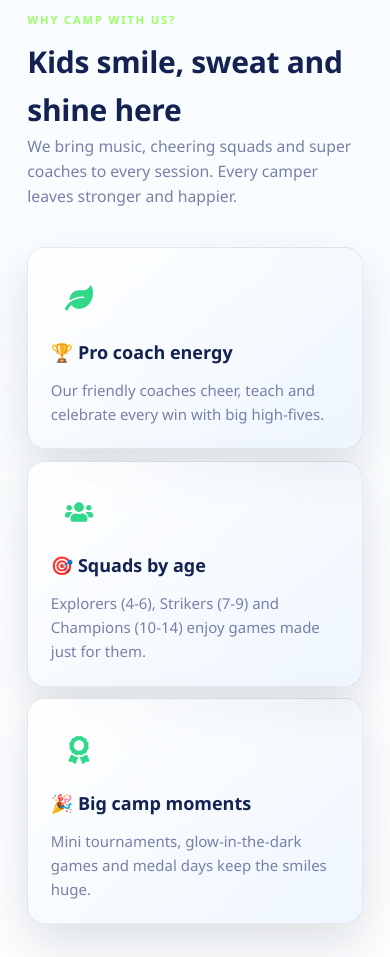
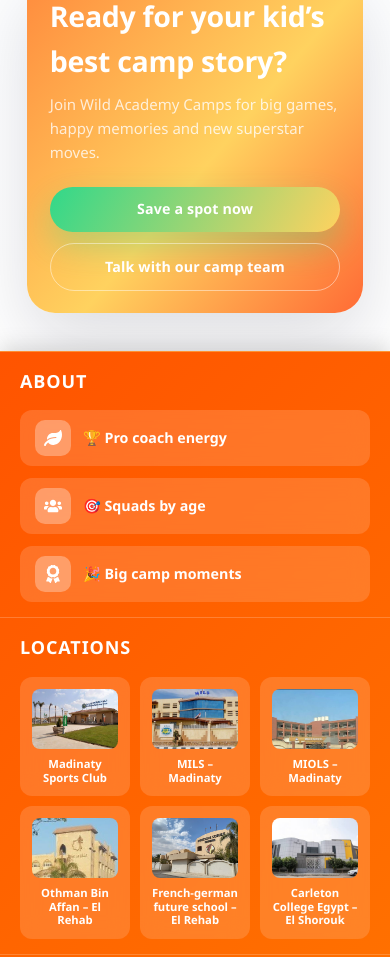
Before and after one commit to ahmedddddr/wild-academy, a React (Create React App) app in the folder frontend/: page / in a window 390 px wide. Shown: the part 1040-1997 px from the top of the page. Built offline with nearby package versions, Linux system fonts and the light colour scheme.

Commit message:
Add slider bar at bottom with About, Locations, and Activities

```diff
--- a/frontend/src/pages/Home.css
+++ b/frontend/src/pages/Home.css
@@ -537,6 +537,7 @@ main {
 .footer {
   margin-top: var(--space-xl);
   padding: var(--space-xl) clamp(1.5rem, 6vw, var(--space-lg));
+  padding-bottom: calc(var(--space-xl) + 200px);
   background: #101739;
   color: rgba(255, 255, 255, 0.78);
   display: flex;
@@ -611,6 +612,202 @@ main {
   font-size: 0.85rem;
   color: rgba(255, 255, 255, 0.48);
   text-align: center;
+}
+
+.slider-bar {
+  position: fixed;
+  bottom: 0;
+  left: 0;
+  right: 0;
+  background: linear-gradient(135deg, #ff5400 0%, #ff7b00 100%);
+  box-shadow: 0 -4px 20px rgba(0, 0, 0, 0.15);
+  z-index: 1000;
+  border-top: 1px solid rgba(255, 255, 255, 0.2);
+}
+
+.slider-content {
+  display: flex;
+  overflow-x: auto;
+  gap: 0;
+  scrollbar-width: none;
+  -ms-overflow-style: none;
+}
+
+.slider-content::-webkit-scrollbar {
+  display: none;
+}
+
+.slider-section {
+  flex: 0 0 auto;
+  padding: 20px 30px;
+  min-width: 400px;
+  border-right: 1px solid rgba(255, 255, 255, 0.2);
+}
+
+.slider-section h3 {
+  margin: 0 0 15px 0;
+  font-size: 1.2rem;
+  font-weight: 700;
+  color: white;
+  text-transform: uppercase;
+  letter-spacing: 0.05em;
+}
+
+.slider-features {
+  display: flex;
+  flex-direction: column;
+  gap: 12px;
+}
+
+.slider-feature-card {
+  display: flex;
+  align-items: center;
+  gap: 12px;
+  padding: 10px 15px;
+  background: rgba(255, 255, 255, 0.15);
+  border-radius: 12px;
+  backdrop-filter: blur(10px);
+  transition: all 0.3s ease;
+}
+
+.slider-feature-card:hover {
+  background: rgba(255, 255, 255, 0.25);
+  transform: translateX(5px);
+}
+
+.slider-feature-icon {
+  display: inline-flex;
+  align-items: center;
+  justify-content: center;
+  width: 36px;
+  height: 36px;
+  border-radius: 10px;
+  background: rgba(255, 255, 255, 0.3);
+  color: white;
+  font-size: 1rem;
+  flex-shrink: 0;
+}
+
+.slider-feature-icon svg {
+  width: 18px;
+  height: 18px;
+}
+
+.slider-feature-card h4 {
+  margin: 0;
+  font-size: 0.95rem;
+  font-weight: 600;
+  color: white;
+}
+
+.slider-feature-card p {
+  margin: 0;
+  font-size: 0.8rem;
+  color: rgba(255, 255, 255, 0.85);
+  display: none;
+}
+
+.slider-locations {
+  display: grid;
+  grid-template-columns: repeat(2, 1fr);
+  gap: 10px;
+}
+
+.slider-location-card {
+  display: flex;
+  flex-direction: column;
+  align-items: center;
+  gap: 8px;
+  padding: 12px;
+  background: rgba(255, 255, 255, 0.15);
+  border-radius: 12px;
+  backdrop-filter: blur(10px);
+  text-decoration: none;
+  transition: all 0.3s ease;
+}
+
+.slider-location-card:hover {
+  background: rgba(255, 255, 255, 0.25);
+  transform: translateY(-3px);
+}
+
+.slider-location-card img {
+  width: 100%;
+  height: 60px;
+  object-fit: cover;
+  border-radius: 8px;
+}
+
+.slider-location-card span {
+  font-size: 0.75rem;
+  font-weight: 600;
+  color: white;
+  text-align: center;
+  line-height: 1.2;
+}
+
+.slider-activities {
+  display: flex;
+  flex-wrap: wrap;
+  gap: 8px;
+}
+
+.slider-activity-item {
+  padding: 8px 14px;
+  background: rgba(255, 255, 255, 0.15);
+  border-radius: 20px;
+  font-size: 0.8rem;
+  font-weight: 500;
+  color: white;
+  backdrop-filter: blur(10px);
+  transition: all 0.3s ease;
+  white-space: nowrap;
+}
+
+.slider-activity-item:hover {
+  background: rgba(255, 255, 255, 0.25);
+  transform: scale(1.05);
+}
+
+@media (max-width: 1024px) {
+  .slider-section {
+    min-width: 350px;
+    padding: 15px 20px;
+  }
+
+  .slider-locations {
+    grid-template-columns: repeat(2, 1fr);
+  }
+}
+
+@media (max-width: 768px) {
+  .slider-bar {
+    position: relative;
+  }
+
+  .slider-content {
+    flex-direction: column;
+    overflow-x: visible;
+  }
+
+  .slider-section {
+    min-width: 100%;
+    border-right: none;
+    border-bottom: 1px solid rgba(255, 255, 255, 0.2);
+  }
+
+  .slider-locations {
+    grid-template-columns: repeat(3, 1fr);
+  }
+
+  .slider-activities {
+    gap: 6px;
+  }
+
+  .slider-activity-item {
+    padding: 6px 12px;
+    font-size: 0.75rem;
+  }
 }
 
 @media (max-width: 1024px) {
--- a/frontend/src/pages/Home.js
+++ b/frontend/src/pages/Home.js
@@ -109,11 +109,6 @@ function Home() {
           <img src="/wild_logo.png" alt="Wild Academy" />
           <span>Wild Academy</span>
         </a>
-        <nav className="nav-menu">
-          <a href="#about">About</a>
-          <a href="#locations">Locations</a>
-          <a href="#activities">Activities</a>
-        </nav>
         <div className="nav-actions">
           <a href="tel:+201044505147" className="btn btn-ghost">Call us</a>
           <a href="/apply" className="btn btn-primary">Apply now</a>
@@ -146,72 +141,6 @@ function Home() {
           </div>
         </section>
 
-        <section className="section features" id="about">
-          <div className="section-header">
-            <span className="eyebrow">Why camp with us?</span>
-            <h2>Kids smile, sweat and shine here</h2>
-            <p className="section-lead">
-              We bring music, cheering squads and super coaches to every session. Every camper leaves stronger and happier.
-            </p>
-          </div>
-          <div className="feature-grid">
-            {features.map(feature => {
-              const Icon = feature.icon;
-              return (
-                <article key={feature.title} className="feature-card">
-                  <span className="feature-icon"><Icon /></span>
-                  <h3>{feature.title}</h3>
-                  <p>{feature.description}</p>
-                </article>
-              );
-            })}
-          </div>
-        </section>
-
-        <section className="section locations" id="locations">
-          <div className="section-header">
-            <span className="eyebrow">Camp zones</span>
-            <h2>Epic spaces to run, splash and soar</h2>
-            <p className="section-lead">From giant fields to indoor arenas, every zone feels like a sports dream.</p>
-          </div>
-          <div className="card-grid">
-            {locations.map(location => (
-              <a
-                key={location.name}
-                href={location.url}
-                target="_blank"
-                rel="noopener noreferrer"
-                className="location-card"
-              >
-                <div className="image-frame">
-                  <img src={location.image} alt={location.name} />
-                </div>
-                <div className="card-body">
-                  <h3>{location.name}</h3>
-                  <p>{location.summary}</p>
-                  <span className="click-hint">📍 Click to view location</span>
-                </div>
-              </a>
-            ))}
-          </div>
-        </section>
-
-        <section className="section activities" id="activities">
-          <div className="section-header">
-            <span className="eyebrow">Daily adventures</span>
-            <h2>Every day is action, music and teamwork</h2>
-            <p className="section-lead">Short bursts of coaching, colourful challenges and team cheers keep the fun rolling.</p>
-          </div>
-          <div className="activity-grid">
-            {activities.map(activity => (
-              <div key={activity} className="activity-card">
-                <span className="activity-marker" />
-                <span>{activity}</span>
-              </div>
-            ))}
-          </div>
-        </section>
-
         <section className="cta-banner">
           <div className="cta-content">
             <h2>Ready for your kid&rsquo;s best camp story?</h2>
@@ -223,6 +152,55 @@ function Home() {
           </div>
         </section>
       </main>
+
+      <div className="slider-bar">
+        <div className="slider-content">
+          <div className="slider-section" id="about-slider">
+            <h3>About</h3>
+            <div className="slider-features">
+              {features.map(feature => {
+                const Icon = feature.icon;
+                return (
+                  <div key={feature.title} className="slider-feature-card">
+                    <span className="slider-feature-icon"><Icon /></span>
+                    <h4>{feature.title}</h4>
+                    <p>{feature.description}</p>
+                  </div>
+                );
+              })}
+            </div>
+          </div>
+
+          <div className="slider-section" id="locations-slider">
+            <h3>Locations</h3>
+            <div className="slider-locations">
+              {locations.map(location => (
+                <a
+                  key={location.name}
+                  href={location.url}
+                  target="_blank"
+                  rel="noopener noreferrer"
+                  className="slider-location-card"
+                >
+                  <img src={location.image} alt={location.name} />
+                  <span>{location.name}</span>
+                </a>
+              ))}
+            </div>
+          </div>
+
+          <div className="slider-section" id="activities-slider">
+            <h3>Activities</h3>
+            <div className="slider-activities">
+              {activities.map(activity => (
+                <div key={activity} className="slider-activity-item">
+                  <span>{activity}</span>
+                </div>
+              ))}
+            </div>
+          </div>
+        </div>
+      </div>
 
       <footer className="footer">
         <div className="footer-brand">
```
